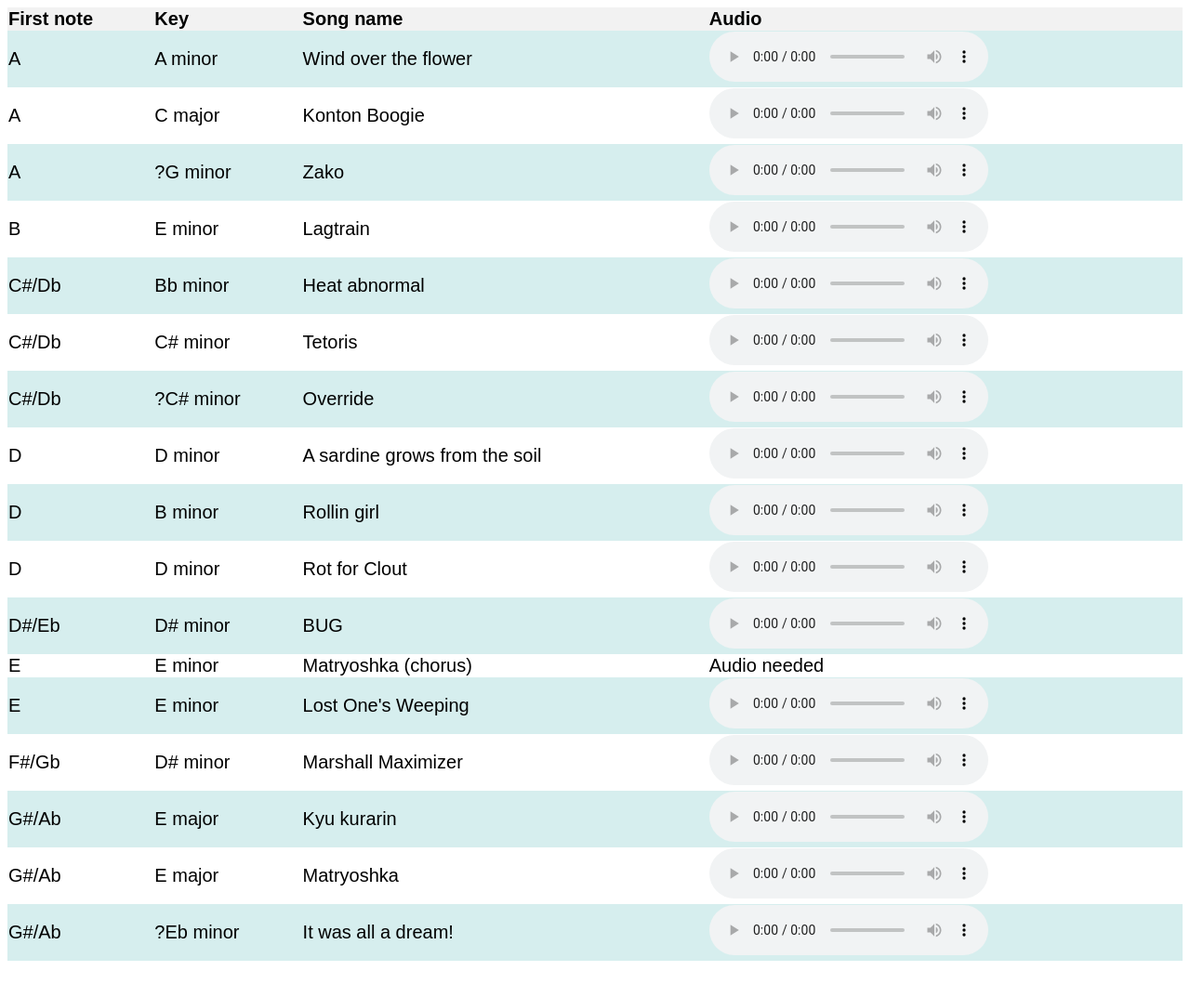
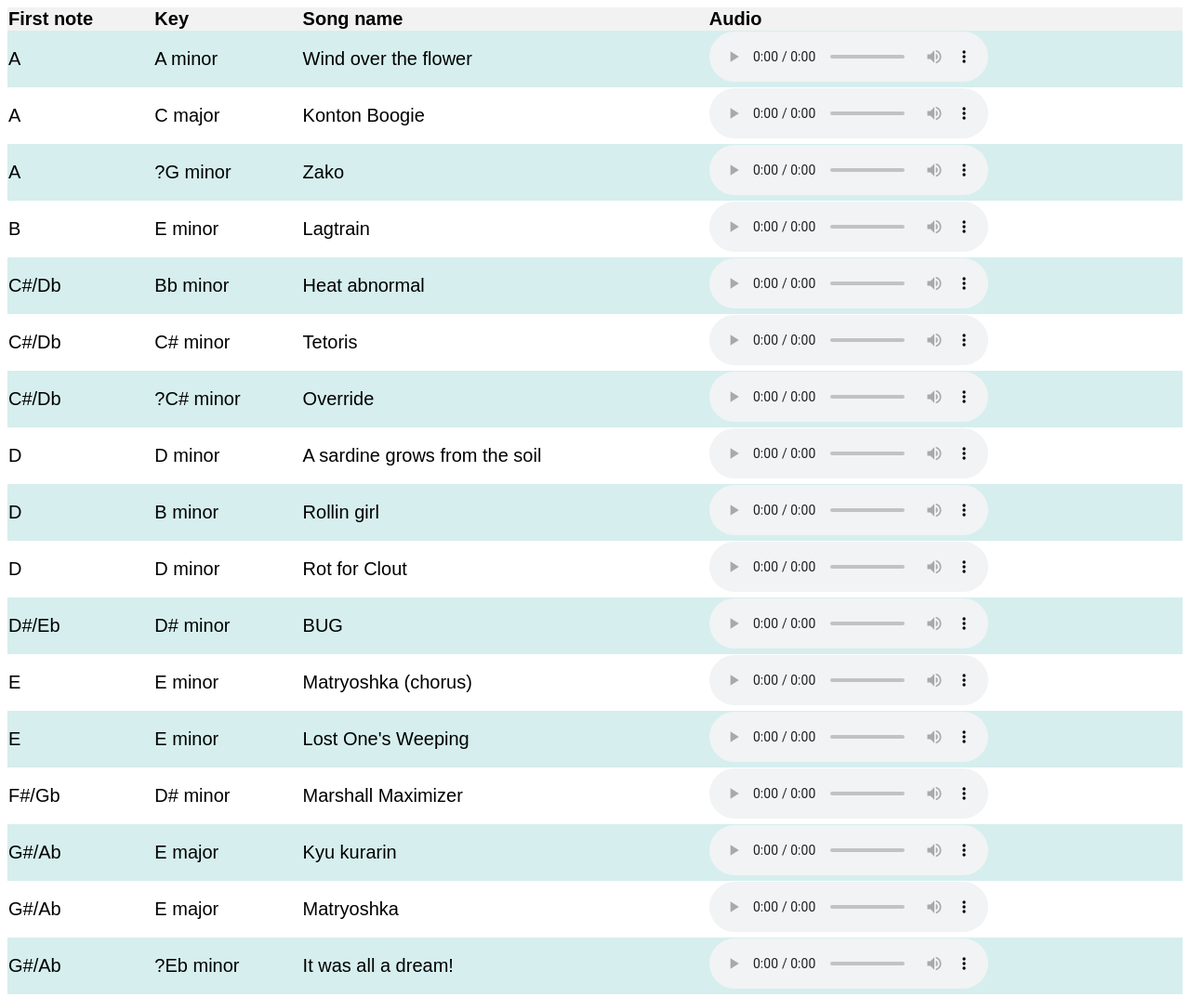
Before and after one commit to atayeem/atayeem.github.io, a plain HTML site: page songs/index.html in a window 1280 px wide. Shown: the whole page at 93% size. Before the commit the page ends 1042 px from the top, so only its background shows below. Drawn offline with Linux system fonts and the light colour scheme.

Commit message:
recut songs

```diff
--- a/songs/index.html
+++ b/songs/index.html
@@ -251,7 +251,7 @@
             <td>E</td>
             <td>E minor</td>
             <td>Matryoshka (chorus)</td>
-            <td>Audio needed</td>
+            <td><audio controls><source src="/songs/table_songs/matryoshka_chorus.mp3" type="audio/mpeg">Couldn't load audio.</audio></td>
         </tr>
         <tr>
             <td>E</td>
```
Also changed, not shown: 2 other files.
